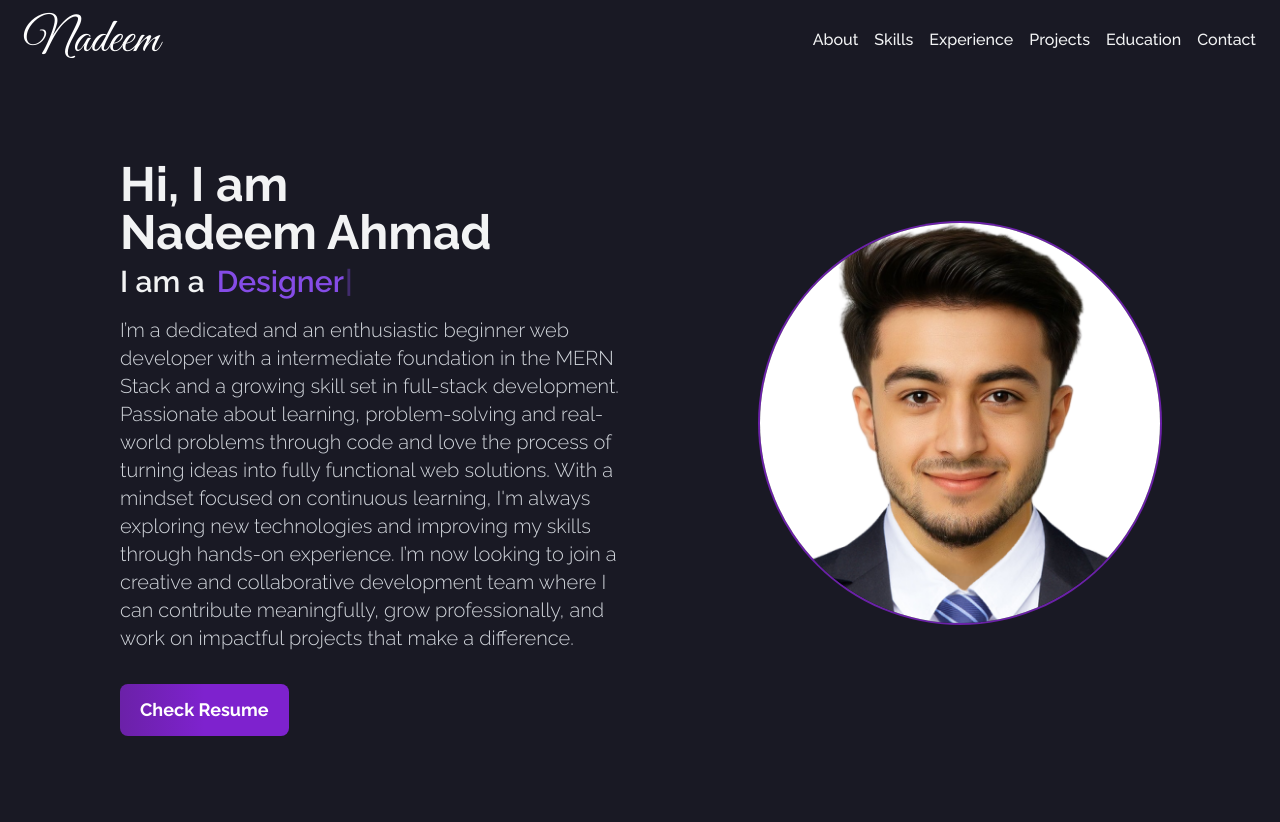
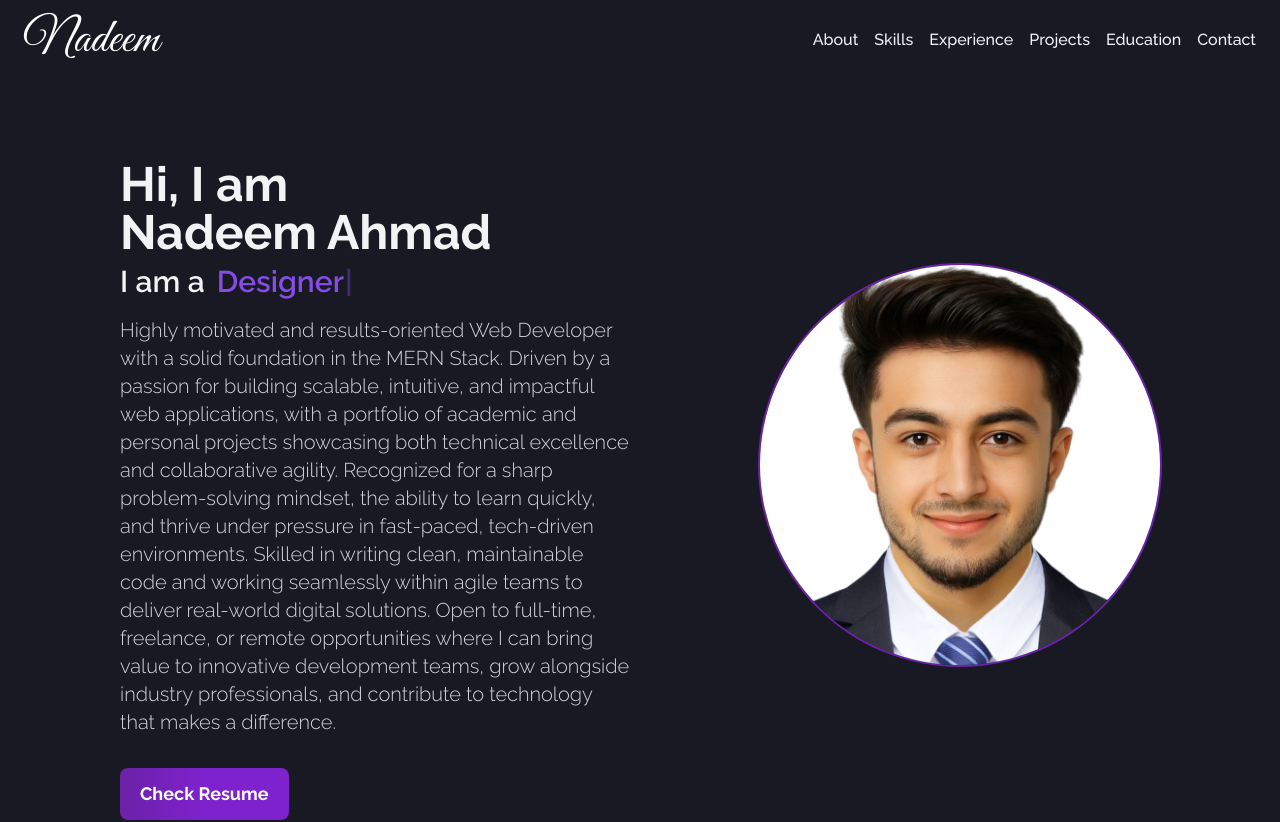
Before and after one commit to nadeembscs2021/nadeem-portfolio, a React (Vite) app: page / in a window 1280 px wide. Shown: the top 822 px of the page. Built offline with nearby package versions, Linux system fonts and the light colour scheme.

Commit message:
Updated About

```diff
--- a/src/data/constants.js
+++ b/src/data/constants.js
@@ -7,7 +7,7 @@ export const Bio = {
   name: "Nadeem Ahmad",
   roles: ["Programmer", "Mern Stack Developer", "Designer"],
   description:
-    "I’m a dedicated and an enthusiastic beginner web developer with a intermediate foundation in the MERN Stack and a growing skill set in full-stack development. Passionate about learning, problem-solving and real-world problems through code and love the process of turning ideas into fully functional web solutions. With a mindset focused on continuous learning, I'm always exploring new technologies and improving my skills through hands-on experience. I’m now looking to join a creative and collaborative development team where I can contribute meaningfully, grow professionally, and work on impactful projects that make a difference.",
+    "Highly motivated and results-oriented Web Developer with a solid foundation in the MERN Stack. Driven by a passion for building scalable, intuitive, and impactful web applications, with a portfolio of academic and personal projects showcasing both technical excellence and collaborative agility. Recognized for a sharp problem-solving mindset, the ability to learn quickly, and thrive under pressure in fast-paced, tech-driven environments. Skilled in writing clean, maintainable code and working seamlessly within agile teams to deliver real-world digital solutions. Open to full-time, freelance, or remote opportunities where I can bring value to innovative development teams, grow alongside industry professionals, and contribute to technology that makes a difference.",
   github: "https://github.com/nadeembscs2021",
   resume:
     "https://drive.google.com/file/d/11jy9gSyn-k2FRE5ex_1EdxdwVIO87YPw/view?usp=sharing",
```
